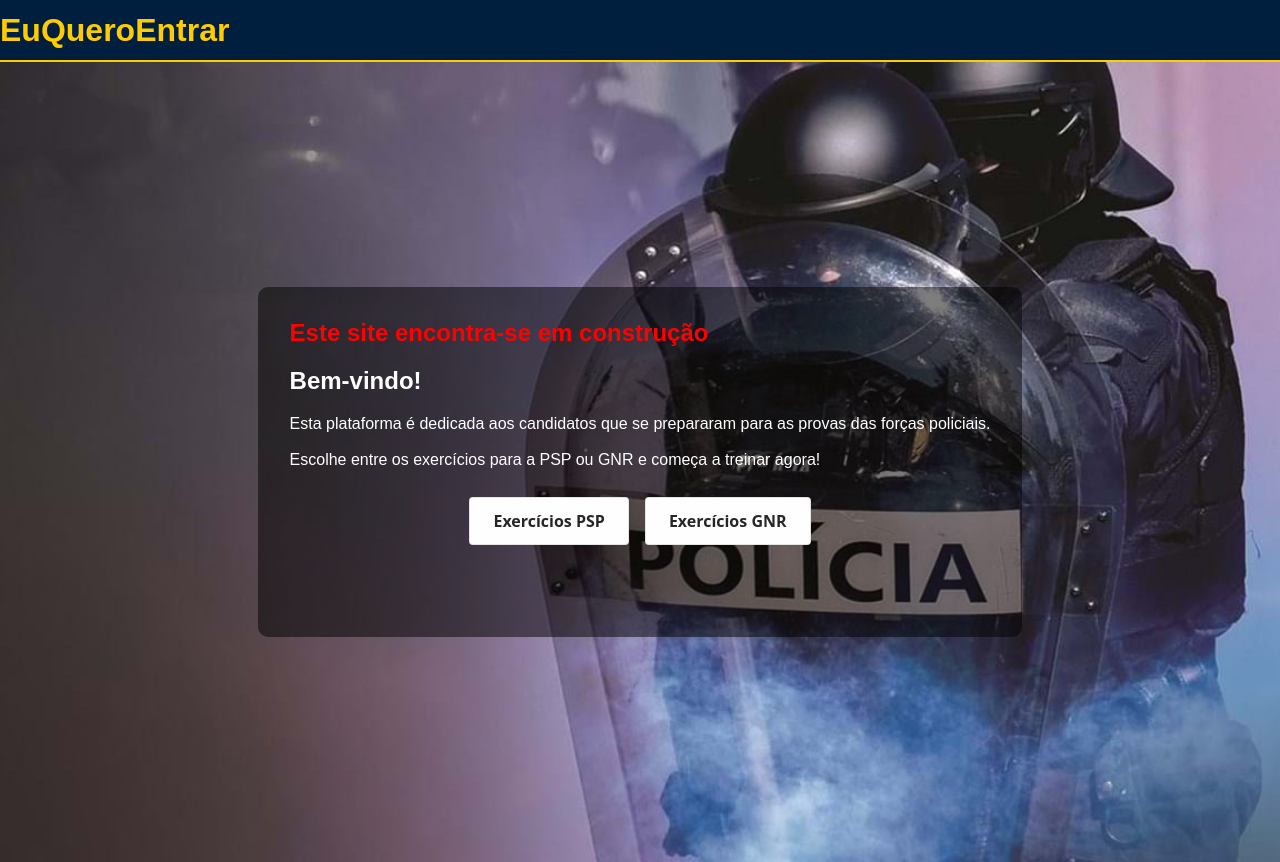
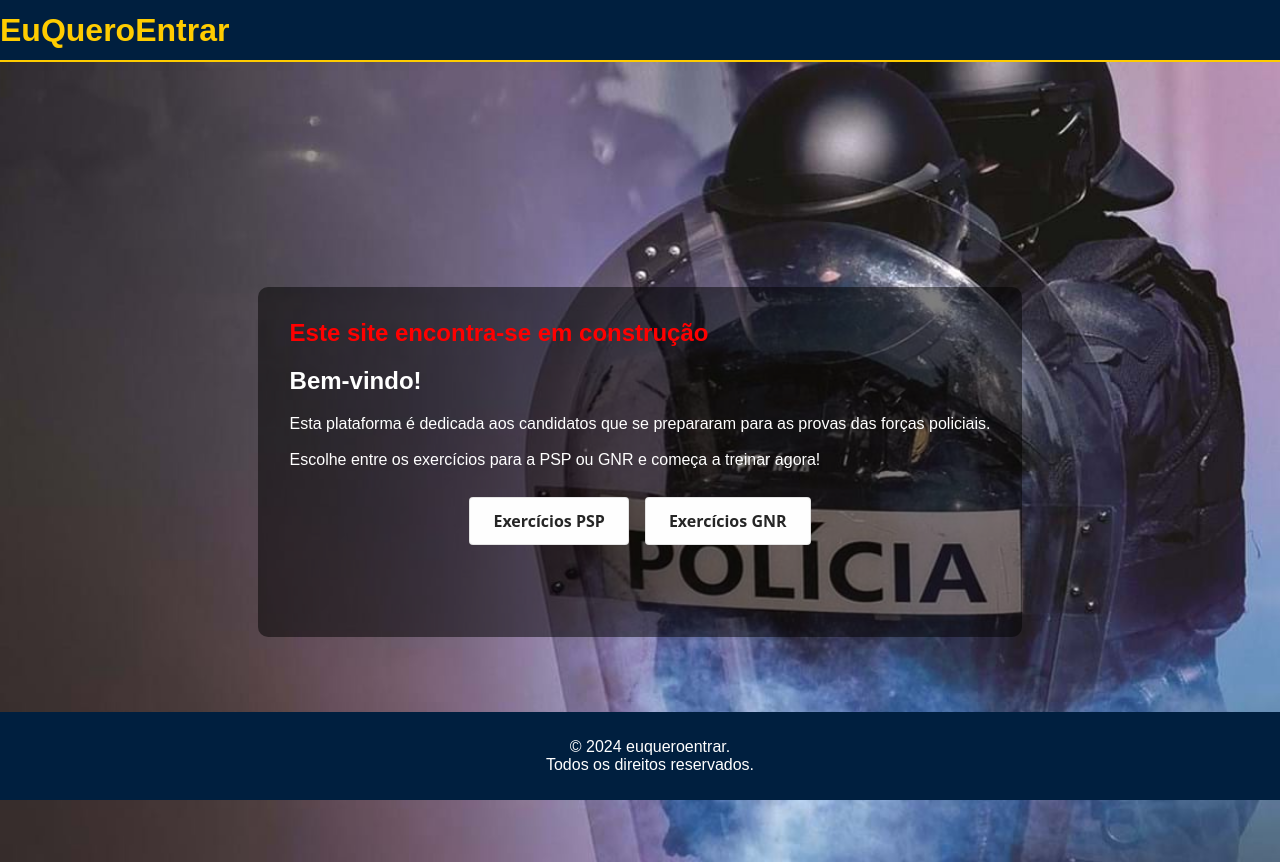
Before and after one commit to PicPinto/euqueroentrar-web, a React (Create React App) app: page / in a window 1280 px wide. Built offline with nearby package versions, Linux system fonts and the light colour scheme.

Commit message:
Footer added

```diff
--- a/src/App.js
+++ b/src/App.js
@@ -2,12 +2,15 @@ import { BrowserRouter } from 'react-router-dom';
 import RoutesApp from './routes'
 import './App.css';
 import Header from './components/Header';
+import Footer from './components/Footer';
 
 function App() {
   return (
     <BrowserRouter>
       <Header />
+
       <RoutesApp />
+      <Footer />
     </BrowserRouter>
   )
 }
--- /dev/null
+++ b/src/components/Footer/footer.css
@@ -0,0 +1,19 @@
+
+footer {
+    background-color: #001f3f;
+    color: #fff;
+    text-align: center;
+    padding: 10px;
+    position: fixed;
+    bottom: 0;
+    width: 100%;
+}
+
+footer a {
+    color: #ffcc00;
+    text-decoration: none;
+}
+
+footer a:hover {
+    text-decoration: underline;
+}
--- /dev/null
+++ b/src/components/Footer/index.js
@@ -0,0 +1,12 @@
+import React from 'react';
+import './footer.css'
+
+function Footer() {
+    return (
+        <footer>
+            <p>&copy; 2024 euqueroentrar. <br />Todos os direitos reservados.</p>
+        </footer>
+    );
+}
+
+export default Footer;
--- a/src/index.css
+++ b/src/index.css
@@ -1,8 +1,5 @@
 body {
   margin: 0;
-  font-family: -apple-system, BlinkMacSystemFont, 'Segoe UI', 'Roboto', 'Oxygen',
-    'Ubuntu', 'Cantarell', 'Fira Sans', 'Droid Sans', 'Helvetica Neue',
-    sans-serif;
   -webkit-font-smoothing: antialiased;
   -moz-osx-font-smoothing: grayscale;
   background: #f2f2f2;
```
